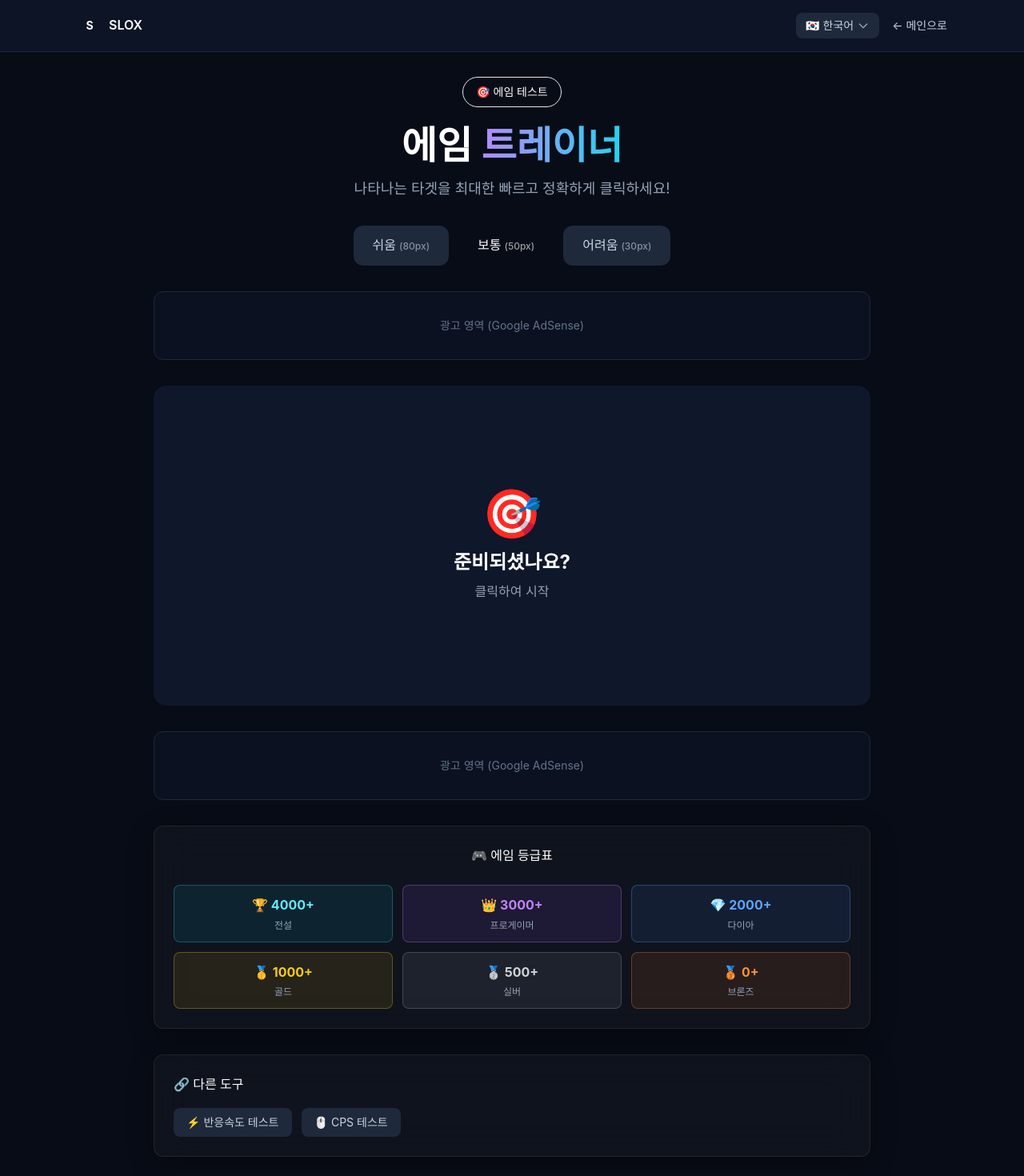
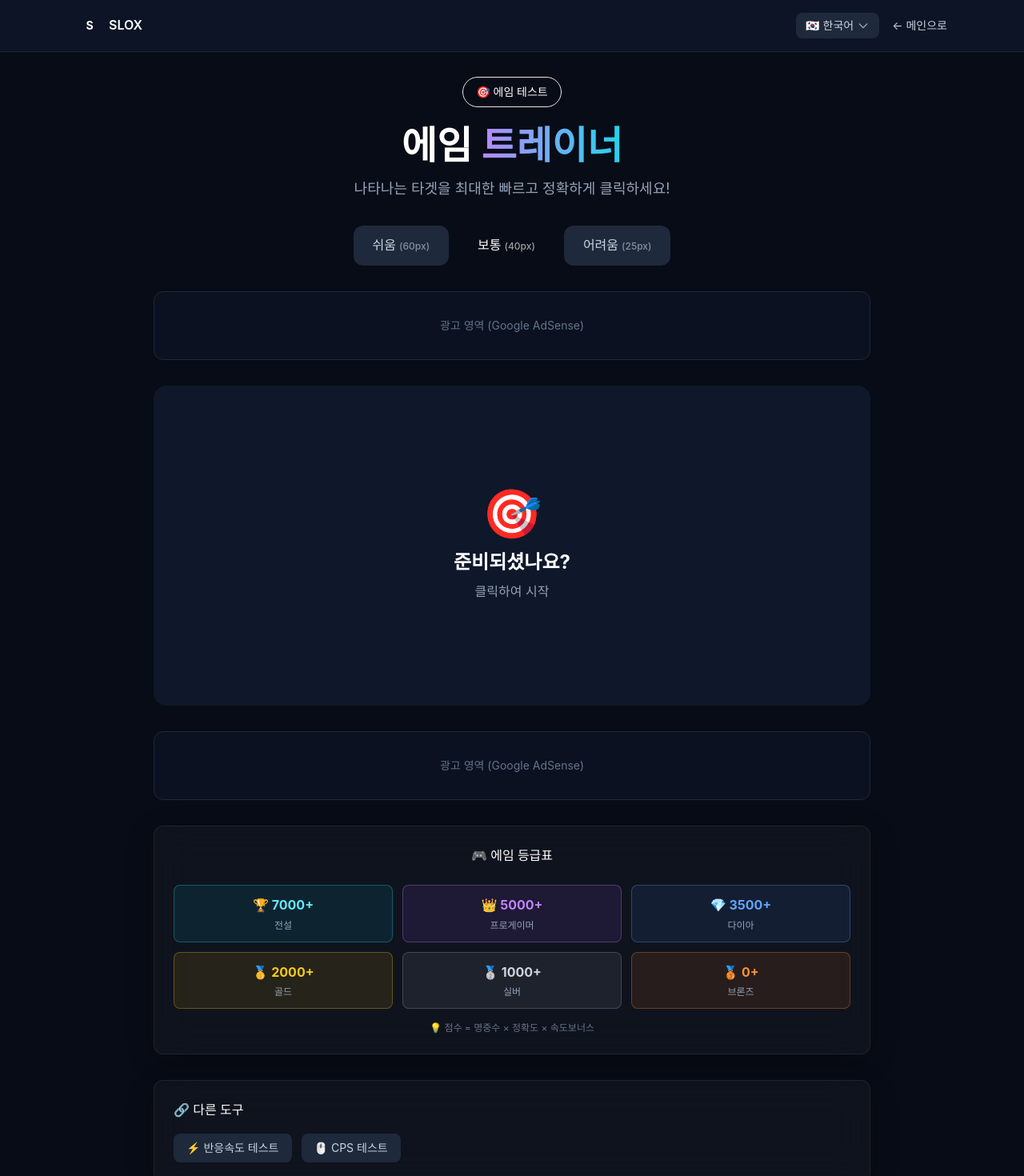
Before and after one commit to roboris-namu/slox-landing, a Next.js app: page /aim in a window 1280 px wide. Shown: the top 1470 px of the page at 80% size. Built offline with nearby package versions, Linux system fonts and the light colour scheme.

Commit message:
에임 트레이너 난이도 상향 - 타겟 크기 축소, 등급 기준 강화, 속도보너스 추가

```diff
--- a/src/components/AimTest.tsx
+++ b/src/components/AimTest.tsx
@@ -394,9 +394,9 @@ const langUrls: Record<Language, string> = {
 };
 
 const difficultySettings: Record<Difficulty, { size: number; duration: number }> = {
-  easy: { size: 80, duration: 30 },
-  normal: { size: 50, duration: 30 },
-  hard: { size: 30, duration: 30 },
+  easy: { size: 60, duration: 30 },
+  normal: { size: 40, duration: 30 },
+  hard: { size: 25, duration: 30 },
 };
 
 interface AimTestProps {
@@ -421,12 +421,24 @@ export default function AimTest({ initialLang }: AimTestProps) {
   const t = translations[lang];
   const settings = difficultySettings[difficulty];
 
-  // 점수 계산 (정확도 * 명중수)
+  // 점수 계산 (명중수 * 정확도 * 속도보너스)
+  // 일반적인 에임 트레이너 기준:
+  // - 30초에 40+ 타겟 = 상급
+  // - 정확도 90%+ = 상급
+  // - 평균 반응시간 400ms 이하 = 상급
   const getScore = useCallback(() => {
-    if (hits + misses === 0) return 0;
+    if (hits === 0) return 0;
     const accuracy = hits / (hits + misses);
-    return Math.round(accuracy * hits * 100);
-  }, [hits, misses]);
+    const avgTime = reactionTimes.length > 0
+      ? reactionTimes.reduce((a, b) => a + b, 0) / reactionTimes.length
+      : 1000;
+
+    // 속도 보너스: 400ms 이하면 보너스, 800ms 이상이면 페널티
+    const speedMultiplier = Math.max(0.5, Math.min(1.5, (800 - avgTime) / 400 + 1));
+
+    // 기본 점수 = 명중수 * 100 * 정확도 * 속도배율
+    return Math.round(hits * 100 * accuracy * speedMultiplier);
+  }, [hits, misses, reactionTimes]);
 
   // 정확도 계산
   const getAccuracy = useCallback(() => {
@@ -440,13 +452,18 @@ export default function AimTest({ initialLang }: AimTestProps) {
     return Math.round(reactionTimes.reduce((a, b) => a + b, 0) / reactionTimes.length);
   }, [reactionTimes]);
 
-  // 등급 계산
+  // 등급 계산 (일반적인 에임 트레이너 기준)
+  // 전설: 30초에 50+ 타겟, 95%+ 정확도, 350ms 이하 = ~7500점
+  // 프로: 30초에 45+ 타겟, 90%+ 정확도, 400ms = ~5500점
+  // 다이아: 30초에 40+ 타겟, 85%+ 정확도 = ~4000점
+  // 골드: 30초에 30+ 타겟, 80%+ 정확도 = ~2500점
+  // 실버: 30초에 20+ 타겟, 70%+ 정확도 = ~1500점
   const getGrade = useCallback((score: number): { grade: string; color: string; emoji: string; message: string } => {
-    if (score >= 4000) return { grade: t.legendary, color: "text-cyan-300", emoji: "🏆", message: t.msgLegendary };
-    if (score >= 3000) return { grade: t.proGamer, color: "text-purple-400", emoji: "👑", message: t.msgProGamer };
-    if (score >= 2000) return { grade: t.diamond, color: "text-blue-400", emoji: "💎", message: t.msgDiamond };
-    if (score >= 1000) return { grade: t.gold, color: "text-yellow-400", emoji: "🥇", message: t.msgGold };
-    if (score >= 500) return { grade: t.silver, color: "text-gray-300", emoji: "🥈", message: t.msgSilver };
+    if (score >= 7000) return { grade: t.legendary, color: "text-cyan-300", emoji: "🏆", message: t.msgLegendary };
+    if (score >= 5000) return { grade: t.proGamer, color: "text-purple-400", emoji: "👑", message: t.msgProGamer };
+    if (score >= 3500) return { grade: t.diamond, color: "text-blue-400", emoji: "💎", message: t.msgDiamond };
+    if (score >= 2000) return { grade: t.gold, color: "text-yellow-400", emoji: "🥇", message: t.msgGold };
+    if (score >= 1000) return { grade: t.silver, color: "text-gray-300", emoji: "🥈", message: t.msgSilver };
     return { grade: t.bronze, color: "text-orange-400", emoji: "🥉", message: t.msgBronze };
   }, [t]);
 
@@ -762,23 +779,23 @@ ${t.shareTestIt}`;
             <h3 className="text-white font-medium mb-6 text-center">{t.tierTable}</h3>
             <div className="grid grid-cols-2 md:grid-cols-3 gap-3">
               <div className="p-3 bg-cyan-500/10 border border-cyan-400/30 rounded-lg text-center">
-                <span className="text-cyan-300 font-bold">🏆 4000+</span>
+                <span className="text-cyan-300 font-bold">🏆 7000+</span>
                 <p className="text-dark-400 text-xs mt-1">{t.legendary}</p>
               </div>
               <div className="p-3 bg-purple-500/10 border border-purple-400/30 rounded-lg text-center">
-                <span className="text-purple-400 font-bold">👑 3000+</span>
+                <span className="text-purple-400 font-bold">👑 5000+</span>
                 <p className="text-dark-400 text-xs mt-1">{t.proGamer}</p>
               </div>
               <div className="p-3 bg-blue-500/10 border border-blue-400/30 rounded-lg text-center">
-                <span className="text-blue-400 font-bold">💎 2000+</span>
+                <span className="text-blue-400 font-bold">💎 3500+</span>
                 <p className="text-dark-400 text-xs mt-1">{t.diamond}</p>
               </div>
               <div className="p-3 bg-yellow-500/10 border border-yellow-400/30 rounded-lg text-center">
-                <span className="text-yellow-400 font-bold">🥇 1000+</span>
+                <span className="text-yellow-400 font-bold">🥇 2000+</span>
                 <p className="text-dark-400 text-xs mt-1">{t.gold}</p>
               </div>
               <div className="p-3 bg-gray-400/10 border border-gray-400/30 rounded-lg text-center">
-                <span className="text-gray-300 font-bold">🥈 500+</span>
+                <span className="text-gray-300 font-bold">🥈 1000+</span>
                 <p className="text-dark-400 text-xs mt-1">{t.silver}</p>
               </div>
               <div className="p-3 bg-orange-500/10 border border-orange-400/30 rounded-lg text-center">
@@ -786,6 +803,9 @@ ${t.shareTestIt}`;
                 <p className="text-dark-400 text-xs mt-1">{t.bronze}</p>
               </div>
             </div>
+            <p className="text-dark-500 text-xs mt-4 text-center">
+              💡 점수 = 명중수 × 정확도 × 속도보너스
+            </p>
           </div>
 
           {/* 다른 도구 링크 */}
```
